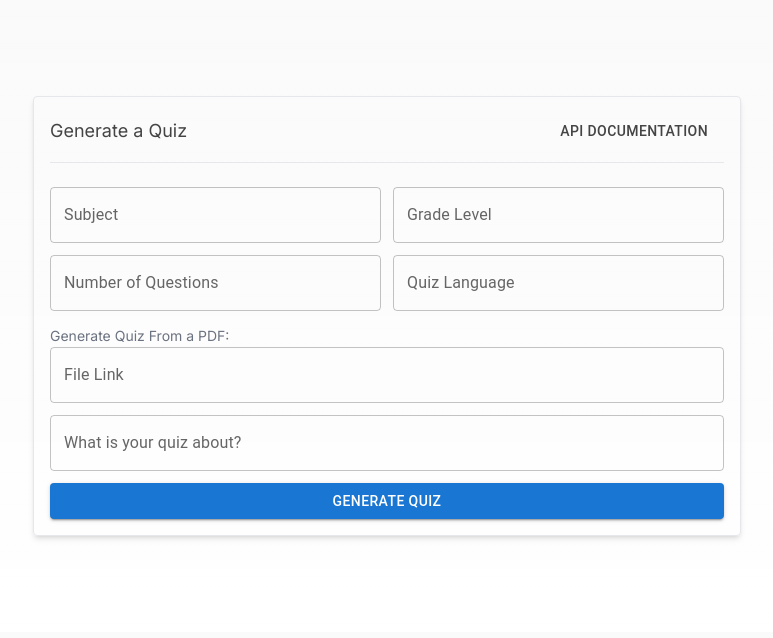
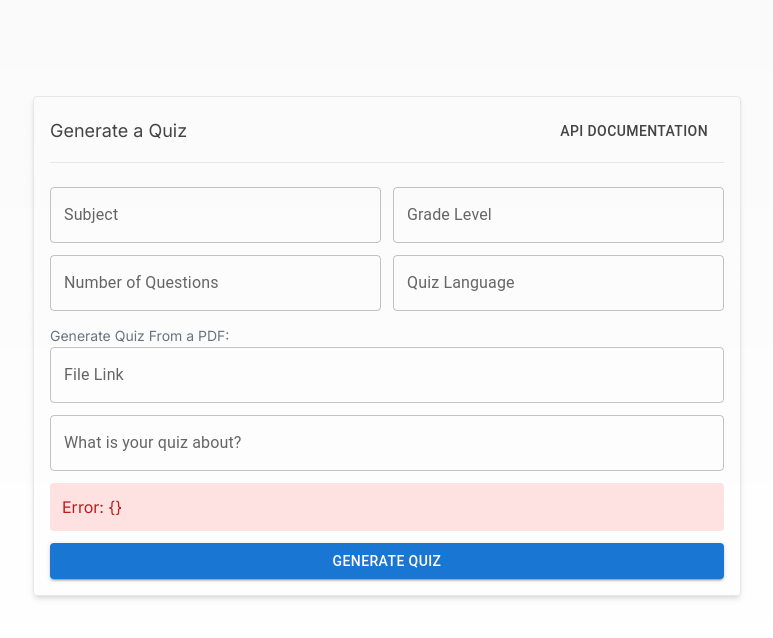
Before and after one commit to ArlinearEd/arlinear-quiz-api-demo, a Next.js app: page / in a window 1280 px wide. Both pictures are taken after a click on the button "GENERATE QUIZ". Shown: the top 638 px of the page, without its empty margins (253-1026 px from the left). Built offline with nearby package versions, Linux system fonts and the light colour scheme; no server answers.

Commit message:
error handling

```diff
--- a/src/app/components/GenerateQuizForm.js
+++ b/src/app/components/GenerateQuizForm.js
@@ -8,6 +8,7 @@ import Button from '@mui/material/Button';
 export default function GenerateQuizForm() {
 
   const [loading, setLoading] = useState(false);
+  const [error, setError] = useState(null);
 
   // States for the form inputs
   const [subject, setSubject] = useState(null);
@@ -58,6 +59,12 @@ export default function GenerateQuizForm() {
     return obj;
 }
 
+  const handleError = (error) => {
+    console.error("Error generating quiz:", error);
+    setError(error);
+    setLoading(false);
+  }
+
   const submit = async () => {
 
       setLoading(true);
@@ -88,7 +95,13 @@ export default function GenerateQuizForm() {
       })
         .then(response => response.json())
         .then(data => {
+
           console.log(data);
+
+          if (data.error) {
+            handleError(data.error);
+            return;
+          }
 
           const quizzes = data.quizzes;
 
@@ -97,14 +110,16 @@ export default function GenerateQuizForm() {
           quizHistory.push(quizzes[0]);
           localStorage.setItem("quizHistory", JSON.stringify(quizHistory));
 
+          setError(null);
           setLoading(false);
         })
         .catch(error => {
-          console.error("Error fetching data:", error);
-          setLoading(false);
+          handleError(error);
         });
 
-      console.log(response);
+      if ( response ) {
+        console.log(response);
+      }
 
   };
 
@@ -211,6 +226,12 @@ export default function GenerateQuizForm() {
             }}
           />
 
+          {error && (
+            <div className="p-3 rounded bg-red-100 text-red-700">
+              Error: {JSON.stringify(error)}
+            </div>
+          )}
+
           <Button component="label" variant="contained" onClick={submit}>
             {loading ?
               "Loading..." :
```
